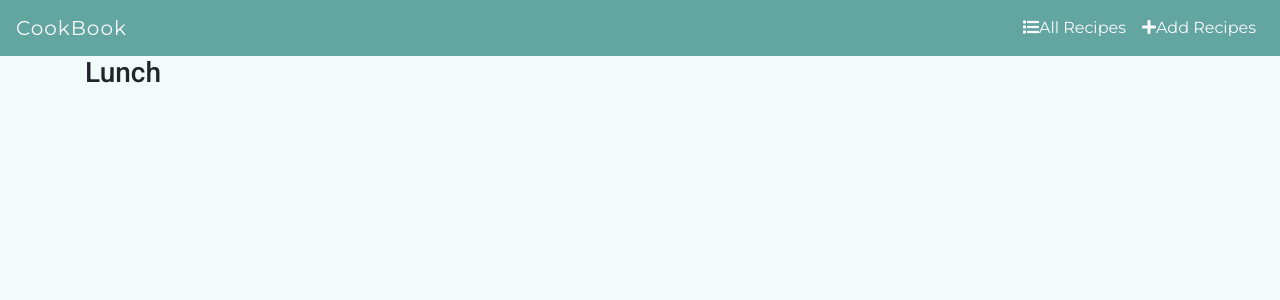
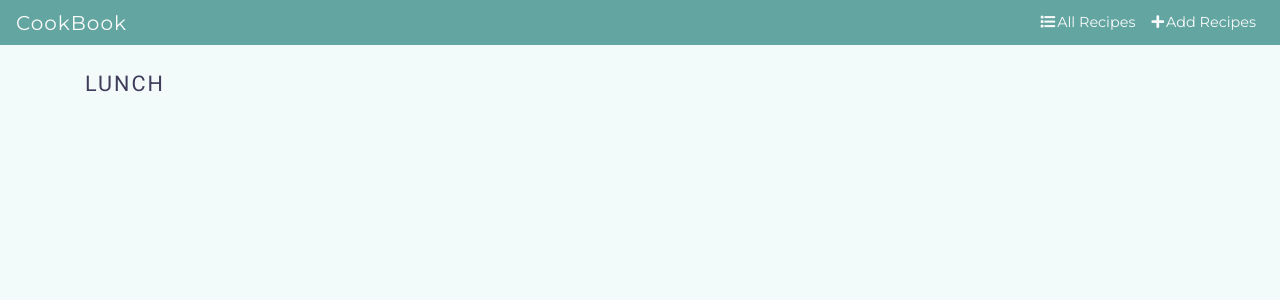
Before and after one commit to luisanegri/Data-Centric-Development, a Flask app: page /lunch in a window 1280 px wide. Shown: the top 300 px of the page. Run offline with Flask 2, Linux system fonts and the light colour scheme; data that the repository does not hold is empty; some libraries are stand-ins or nearby versions; some web fonts are replaced.

Commit message:
applied style throughout the website

```diff
--- a/static/css/style.css
+++ b/static/css/style.css
@@ -2,9 +2,14 @@
 body {
   font-family: 'Roboto' !important;
   background-color: #F2FBFA !important;
+  font-size: .9rem !important;
 }
 
 /*--------------------------------- base.html ---------------------------------*/
+
+#navbar-custom {
+  height: 45px;
+}
 
 .bg-green {
   background-color: #62a5a1;
@@ -25,11 +30,11 @@ body {
   color: #fafafa !important;
 }
 
-/*--------------------------------- home.html ---------------------------------*/
+.icon-nav {
+  margin-right: 2px;
+}
 
-.category-link:hover {
-  text-decoration: none;
-}
+/*--------------------------------- index.html ---------------------------------*/
 
 .card-home {
   width: 18rem;
@@ -40,7 +45,49 @@ body {
   max-height: 190.37px;
 }
 
+#cb-bg {
+  background-color: #D5DDED;
+}
+
+.category-link {
+  color: #26736D;
+  letter-spacing: 1px;
+}
+
+.category-link:hover {
+  text-decoration: none;
+  color: #617294;
+  font-weight: bold;
+}
+
+.title-category {
+  font-size: 1.5rem;
+  text-transform: uppercase;
+  font-family: roboto;
+  margin: 26px 0;
+  letter-spacing: 2px;
+  font-weight: normal;
+  color: #3F3C5C;
+}
+
+.card-home {
+  box-shadow: 0px 4px 4px rgba(0, 0, 0, 0.25);
+}
+
+#jumbotron-custom {
+  background-color: #726DA8;
+  color: #fafafa;
+  border-radius: 0;
+  padding: 75px;
+}
+
 /*------------------------------ readrecipe.html ------------------------------*/
+
+.read-recipe-title {
+  font-size: 1.3rem;
+  margin-top: 30px;
+  font-family: 'roboto', sans-serif;
+}
 
 .inline-list {
   list-style-type: none;
@@ -89,8 +136,11 @@ body {
 .recipe-title-center {
   text-align: center;
   font-family: 'Roboto';
-  padding-top: 30px;
-  font-size: 26px;
+  padding: 50px 0 20px;
+  font-size: 1.35rem;
+  text-transform: uppercase;
+  letter-spacing: 2px;
+  color: #3F3C5C;
 }
 
 .recipe-ingredients {
@@ -131,23 +181,18 @@ body {
 
 /*------------------------------ myrecipes.html ------------------------------*/
 
-.recipe-title {
-  padding-top: 20px;
-  font-size: 1.4rem;
+.title-smaller {
+  font-size: 1.35rem;
 }
 
 .card-title {
-    color: #26736D;
+  color: #726DA8;
   font-weight: 400;
   white-space: nowrap;
   overflow: hidden;
   text-overflow: ellipsis;
   resize: horizontal;
   margin-top: 13px;
-}
-
-.card-title:hover {
-    color: #fafafa;
 }
 
 a .align-icon {
@@ -176,14 +221,19 @@ a .align-icon {
 
 .link-recipe:hover {
   text-decoration: none;
+  color: #617294;
 }
 
 #card-info {
   width: 12.5rem;
   height: 6rem;
+  border-radius: 0;
+  border-color: transparent;
+  box-shadow: 0px 4px 4px rgba(0, 0, 0, 0.25);
 }
 
 .card-hover:hover {
-    background-color: #F39C6B;
-
+  background-color: #D5DDED;
+  border-color: transparent !important;
+  border: none !important;
 }
```
Lines whose indentation alone changed are shown as unchanged.
